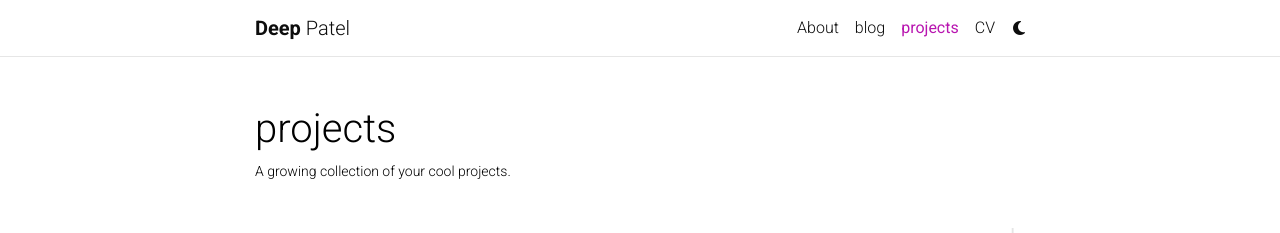
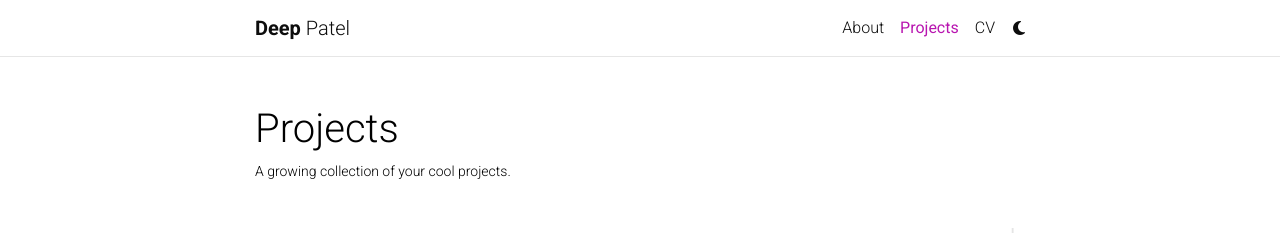
Before and after one commit to deepwithin/deepwithin.github.io, a Jekyll site: the page built from _pages/projects.md, in a window 1280 px wide and 1127 px high. Shown: the top 233 px of the window. Built offline with Jekyll 4.4.1, drawn with Linux system fonts in a browser that asks for light colours; full-size pictures stand in for the smaller copies a plugin makes; comment, search, counter and statistics services are not loaded; a style sheet for code colours, icons or effects is not loaded.

Commit message:
Add CV, remove blog

```diff
--- a/_config.yml
+++ b/_config.yml
@@ -121,7 +121,7 @@
 # -----------------------------------------------------------------------------
 
 blog_name: al-folio # blog_name will be displayed in your blog page
-blog_nav_title: blog # your blog must have a title for it to be displayed in the nav bar
+blog_nav_title:  # your blog must have a title for it to be displayed in the nav bar
 blog_description: a simple whitespace theme for academics
 permalink: /blog/:year/:title/
 
--- a/_pages/projects.md
+++ b/_pages/projects.md
@@ -1,6 +1,6 @@
 ---
 layout: page
-title: projects
+title: Projects
 permalink: /projects/
 description: A growing collection of your cool projects.
 nav: true
```
Also changed, not shown: _pages/cv.md (+1 -1 lines), 1 other file.
